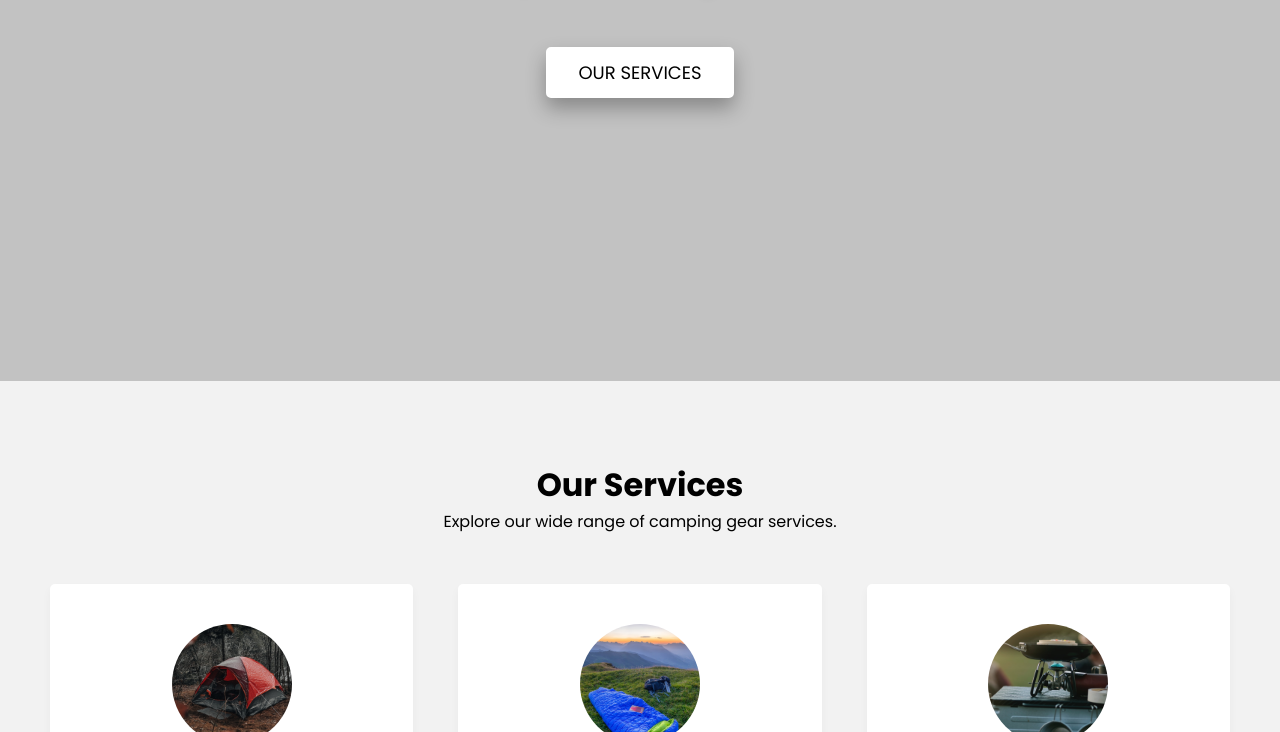
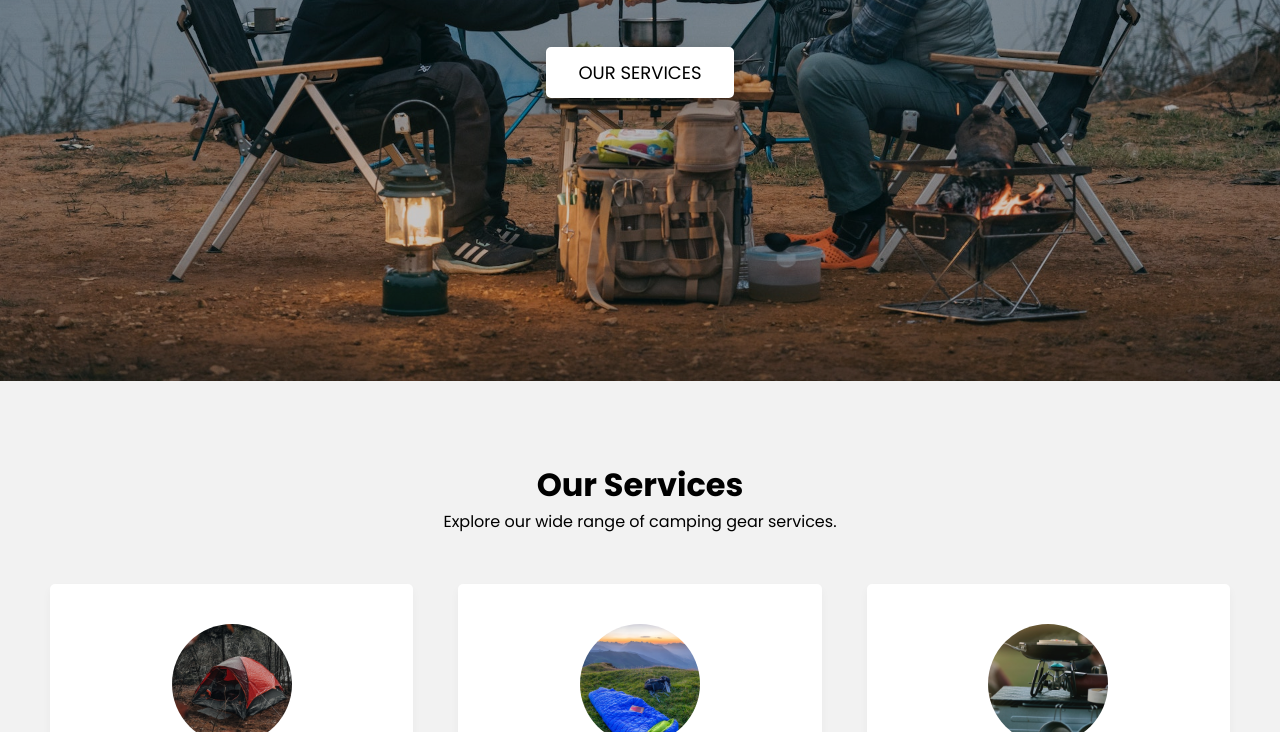
Before and after one commit to esvabauskas/Responsive-Custom-Website-using-HTML-and-CSS, a plain HTML site: page index.html in a window 1280 px wide. Shown: the part 419-1151 px from the top of the page. Drawn offline with Linux system fonts and the light colour scheme.

Commit message:
Add final style

```diff
--- a/style.css
+++ b/style.css
@@ -66,7 +66,7 @@ footer a:hover {
   height: 100vh;
   width: 100%;
   position: relative;
-  background: url("images/home-bg.jpg");
+  background: url("./IMG/home-bg.jpg");
   background-position: center 65%;
   background-size: cover;
   background-attachment: fixed;
```
